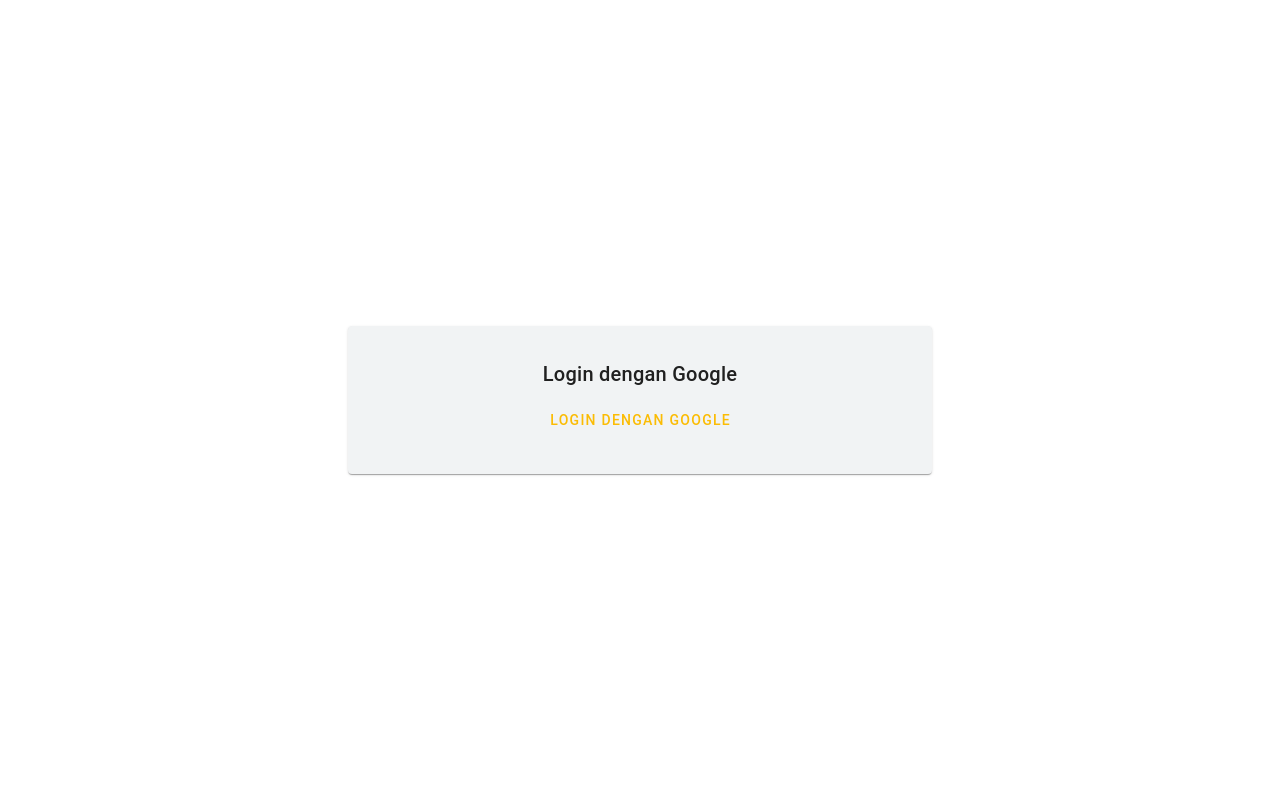
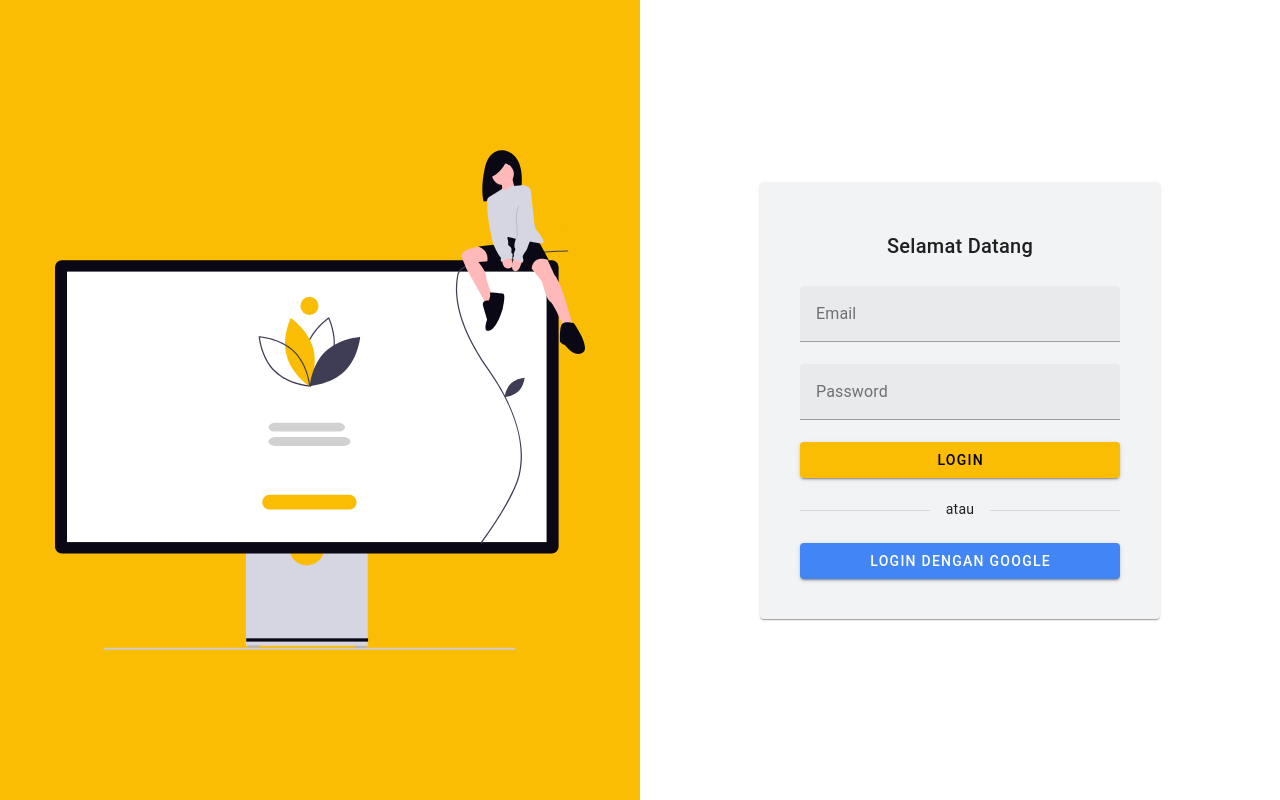
Before and after one commit to nas11ai/personal-tracker, a Vue app: page / in a window 1280 px wide. Built offline with nearby package versions, Linux system fonts and the light colour scheme; no server answers.

Commit message:
feat: init login view

```diff
--- a/src/pages/index.vue
+++ b/src/pages/index.vue
@@ -1,17 +1,27 @@
 <template>
-  <v-container class="d-flex flex-column align-center justify-center h-screen">
-    <v-card class="pa-6 w-50">
-      <v-card-title class="text-center">Login dengan Google</v-card-title>
-      <v-card-text v-if="user">
-        <p>Halo, {{ user.name }}</p>
-        <p>Email: {{ user.email }}</p>
-        <v-img v-if="user.photoURL" :src="user.photoURL" alt="Profile" width="100" class="rounded-circle"></v-img>
-      </v-card-text>
-      <v-card-actions class="d-flex justify-center">
-        <v-btn v-if="!user" @click="login" color="primary">Login dengan Google</v-btn>
-        <v-btn v-else @click="logoutUser" color="error">Logout</v-btn>
-      </v-card-actions>
-    </v-card>
+  <v-container fluid class="d-flex pa-0">
+    <!-- Bagian Kiri (Gambar) -->
+    <v-container class="d-flex align-center justify-center bg-primary h-screen w-50">
+      <v-img :src="landingPageImage" alt="Login Image" contain max-height="500" />
+    </v-container>
+
+    <!-- Bagian Kanan (Form Login) -->
+    <v-container class="d-flex align-center justify-center bg-white h-screen w-50">
+      <v-card class="pa-6" width="400">
+        <v-card-title class="text-center my-4">Selamat Datang</v-card-title>
+        <v-card-text>
+          <v-form>
+            <v-text-field label="Email" v-model="email" type="email" required></v-text-field>
+            <v-text-field label="Password" v-model="password" type="password" required></v-text-field>
+            <v-btn type="submit" block color="primary">Login</v-btn>
+          </v-form>
+          <v-divider class="my-8">atau</v-divider>
+          <v-btn block color="secondary" @click="signInWithGoogle">
+            <span class="flex-grow-1 text-center">Login dengan Google</span>
+          </v-btn>
+        </v-card-text>
+      </v-card>
+    </v-container>
   </v-container>
 </template>
 
@@ -20,26 +30,8 @@
 import { signInWithGoogle, logout, db } from "@/firebase";
 import { doc, getDoc } from "firebase/firestore";
 import type { UserModel } from "@/models/UserModel";
+import landingPageImage from "@/assets/landing_page.svg";
 
-const user = ref<UserModel | null>(null);
-
-const fetchUserData = async (uid: string) => {
-  const userRef = doc(db, "users", uid);
-  const docSnap = await getDoc(userRef);
-  if (docSnap.exists()) {
-    user.value = docSnap.data() as UserModel;
-  }
-};
-
-const login = async () => {
-  const loggedInUser = await signInWithGoogle();
-  if (loggedInUser) {
-    await fetchUserData(loggedInUser.uid);
-  }
-};
-
-const logoutUser = async () => {
-  await logout();
-  user.value = null;
-};
+const email = ref("");
+const password = ref("");
 </script>
```
